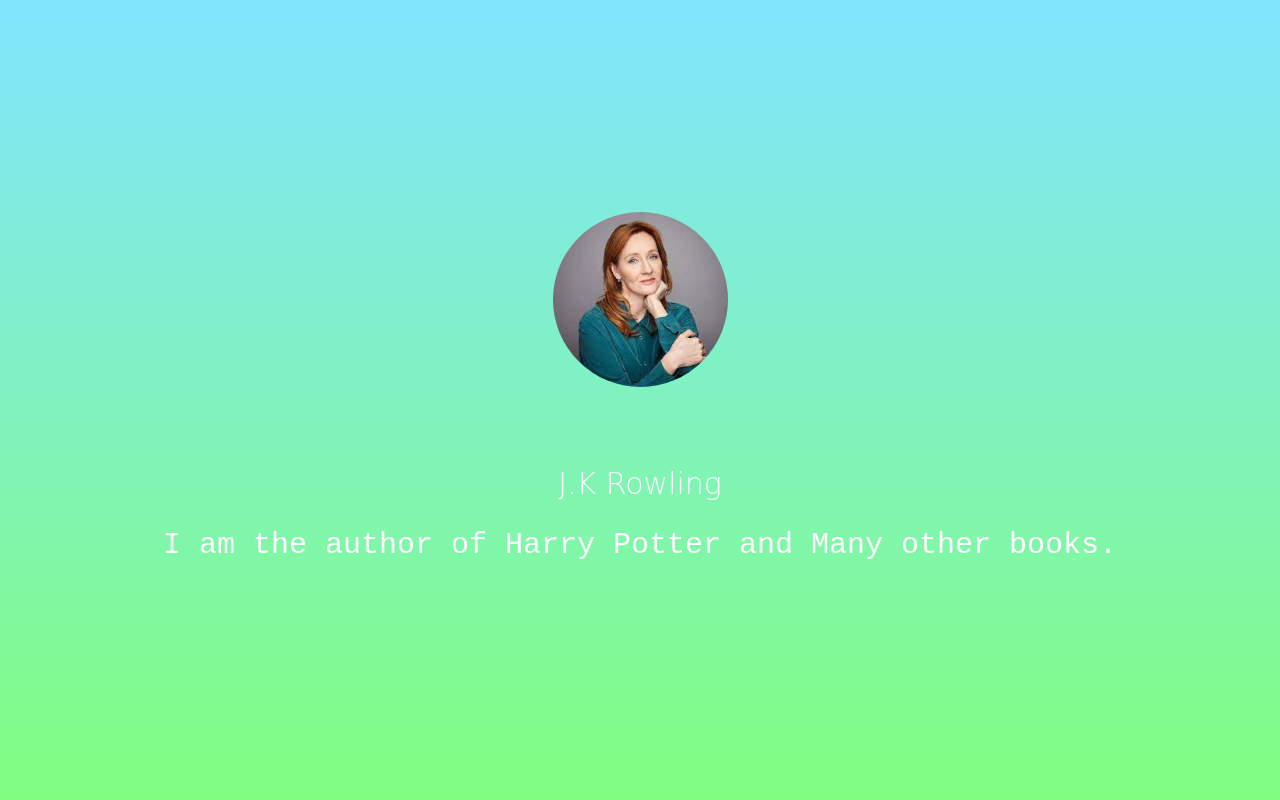
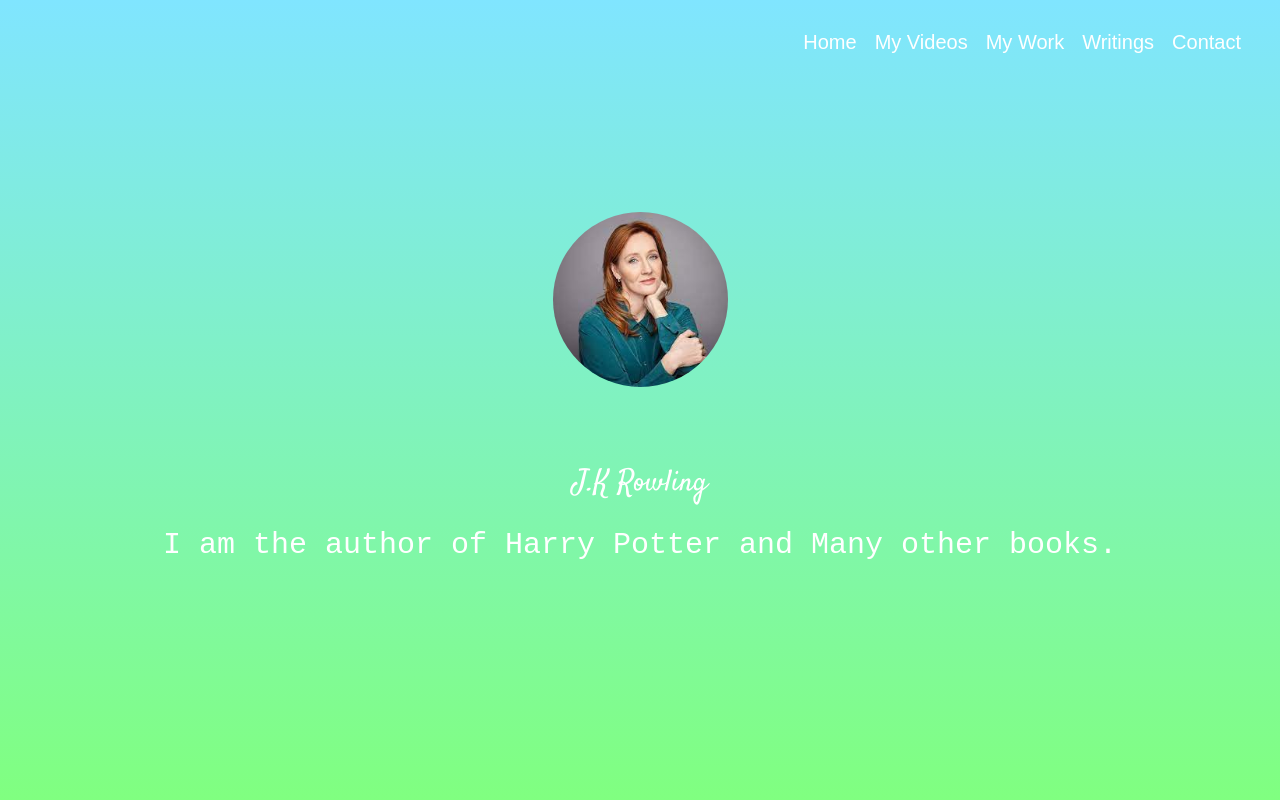
Before and after one commit to Rudra-Mehta/J.K-Rolwing, a plain HTML site: page index.html in a window 1280 px wide. Shown: the top 800 px of the page. Drawn offline with Linux system fonts and the light colour scheme.

Commit message:
Add files via upload

```diff
--- a/index.html
+++ b/index.html
@@ -6,9 +6,18 @@
     <title>
         J.K Rowling
     </title>
+    <link href="https://fonts.googleapis.com/css2?family=Satisfy&display=swap" rel="stylesheet">
 </head>
 
 <body>
+
+    <ul class="menulog">
+        <li class="lynks"> Home</li>
+        <li class="lynks"> My Videos</li>
+        <li class="lynks"> My Work</li>
+        <li class="lynks"> Writings</li>
+        <li class="lynks"> Contact</li>
+    </ul>
     <section id="welcome">
         <div class="yay1">
             <img src="download.jpg">
--- a/style.css
+++ b/style.css
@@ -2,6 +2,7 @@ body {
     margin: 0;
     padding-top: 800px;
     text-align: center;
+
 }
 
 img {
@@ -24,6 +25,7 @@ img {
     height: 100%;
     width: 100%;
     display: table;
+    z-index: 9;
 }
 
 h1 {
@@ -36,7 +38,7 @@ h1 {
 #name {
     font-size: 30px;
     line-height: 1.2;
-    font-family: cursive
+    font-family: 'Satisfy', cursive;
 }
 
 h2 {
@@ -72,3 +74,28 @@ p {
     text-align: center;
     vertical-align: middle;
 }
+
+.menulog {
+    z-index: 10;
+    position: absolute;
+    top: 10px;
+    right: 30px;
+    list-style: none;
+    font-family: sans-serif;
+    cursor: pointer;
+}
+
+.lynks {
+    float: left;
+    color: white;
+    padding-top: 5px;
+    padding-bottom: 5px;
+    padding-right: 9px;
+    padding-left: 9px;
+    font-family: fantasy;
+    font-size: 20px;
+}
+
+.lynks:hover {
+    background-color: mediumpurple;
+}
```
